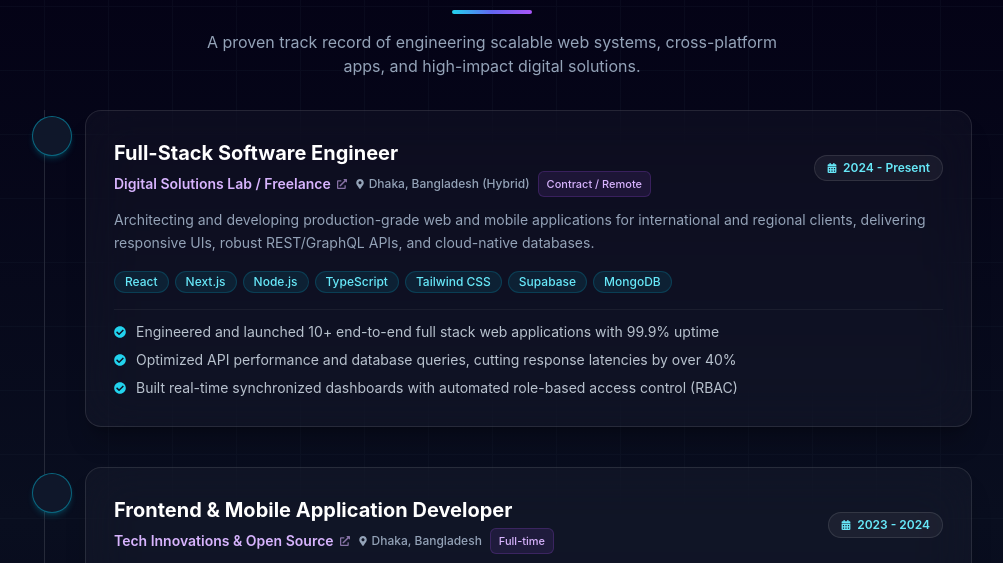
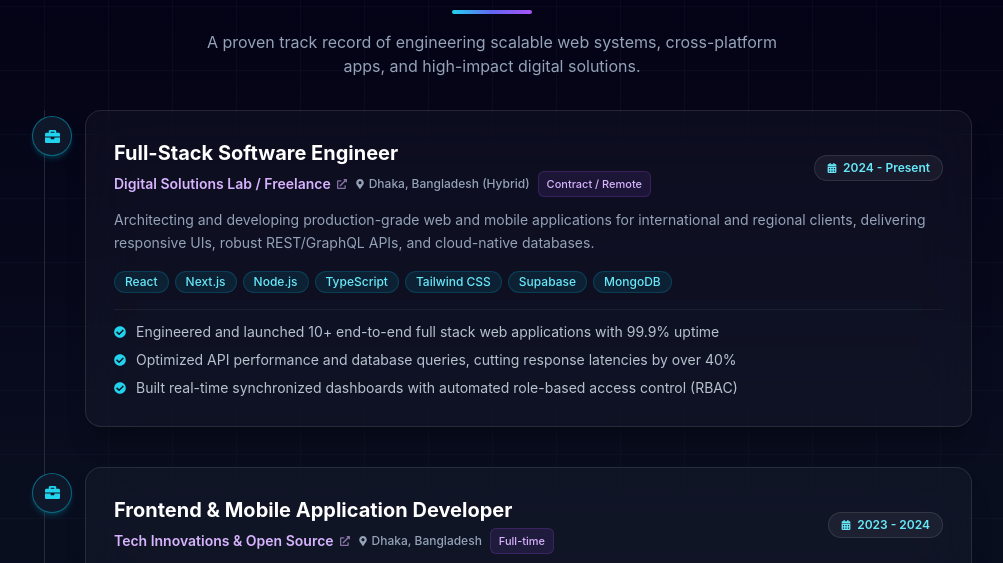
Before and after one commit to Maharab2134/Maharab_Portfolio, a React (Create React App) app: page / in a window 1280 px wide. Shown: the part 2636-3199 px from the top of the page, without its empty margins (148-1151 px from the left). Built offline with nearby package versions, Linux system fonts and the light colour scheme; no server answers; the database is empty.

Commit message:
fix(experience): replace timeline company logo with professional experience briefcase icon

```diff
--- a/src/components/Experience.tsx
+++ b/src/components/Experience.tsx
@@ -88,21 +88,8 @@ const Experience: React.FC = () => {
                 className="relative group"
               >
                 {/* Timeline Icon Node */}
-                <div className="absolute -left-[37px] sm:-left-[53px] top-1.5 flex items-center justify-center w-8 h-8 sm:w-10 sm:h-10 rounded-full bg-slate-900 border border-cyan-500/50 shadow-md shadow-cyan-500/20 text-cyan-400 group-hover:scale-110 group-hover:border-purple-400 group-hover:text-purple-400 transition-all duration-300 overflow-hidden">
-                  {logoUrl ? (
-                    <img
-                      src={logoUrl}
-                      alt={exp.company}
-                      loading="lazy"
-                      decoding="async"
-                      className="w-5 h-5 sm:w-6 sm:h-6 object-contain rounded p-0.5"
-                      onError={(e) => {
-                        (e.target as HTMLElement).style.display = "none";
-                      }}
-                    />
-                  ) : (
-                    renderIcon(FaBriefcase, { size: 16 })
-                  )}
+                <div className="absolute -left-[37px] sm:-left-[53px] top-1.5 flex items-center justify-center w-8 h-8 sm:w-10 sm:h-10 rounded-full bg-slate-900 border border-cyan-500/50 shadow-md shadow-cyan-500/20 text-cyan-400 group-hover:scale-110 group-hover:border-purple-400 group-hover:text-purple-400 transition-all duration-300">
+                  {renderIcon(FaBriefcase, { size: 15 })}
                 </div>
 
                 {/* Experience Card */}
```
